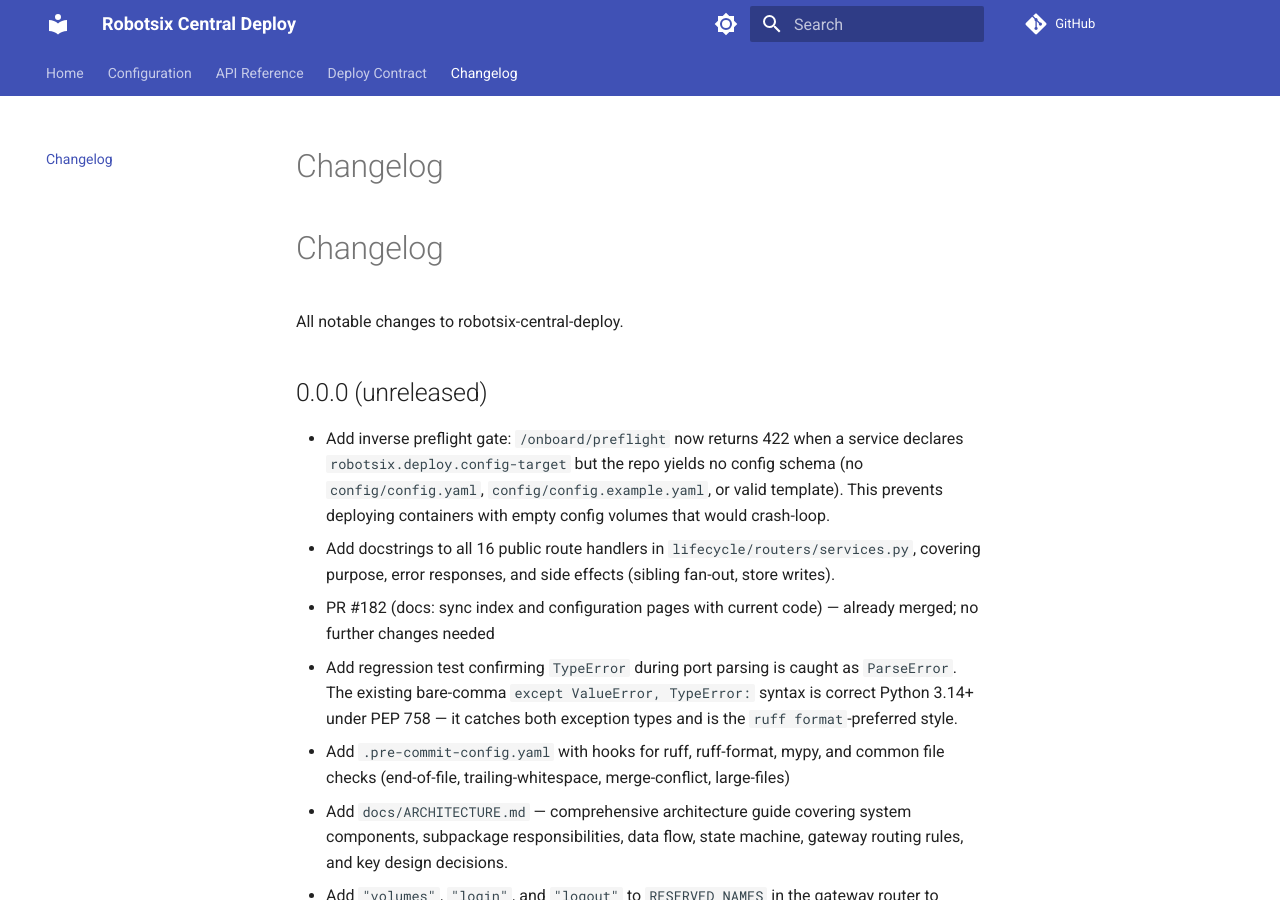
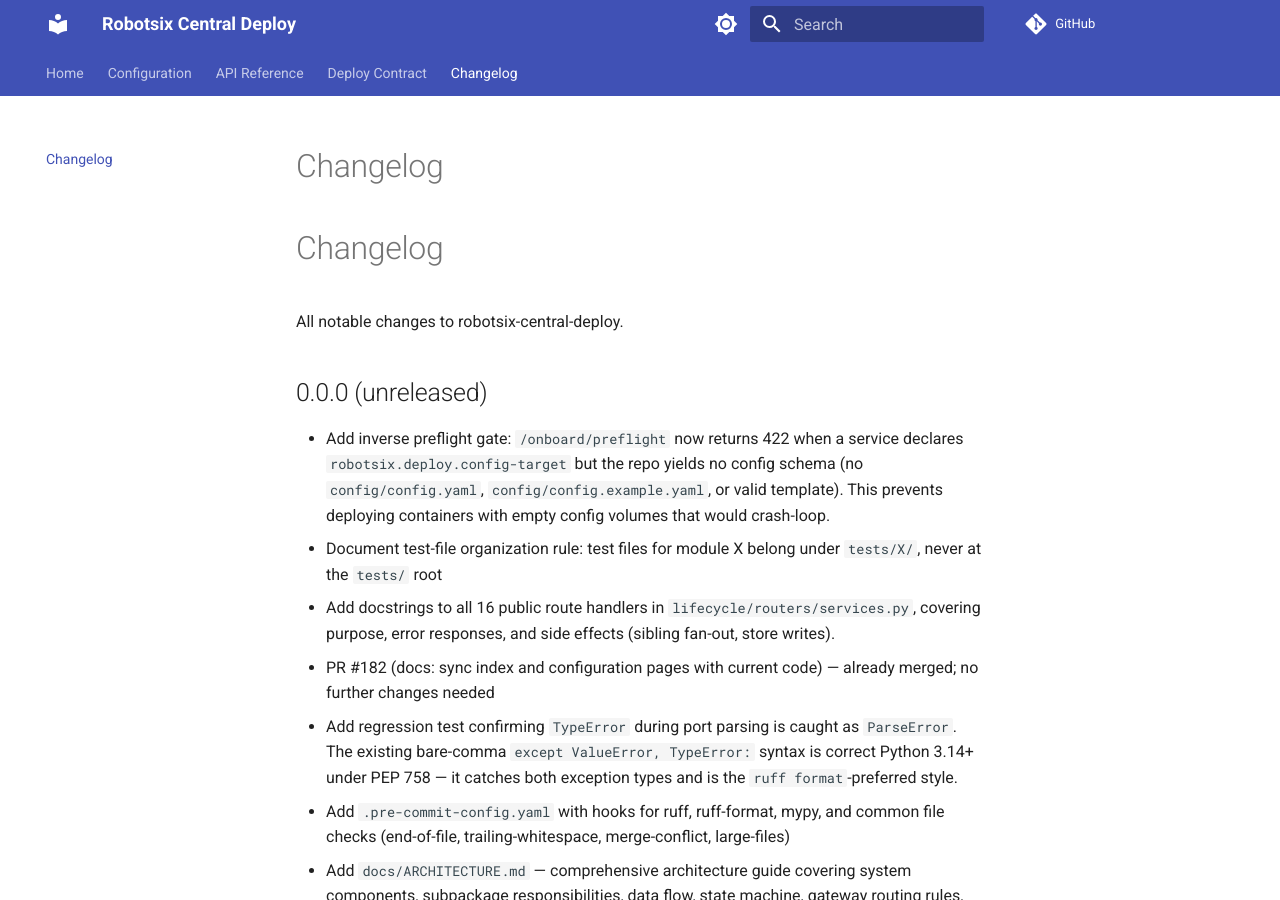
Before and after one commit to damien-robotsix/robotsix-central-deploy, an MkDocs documentation site: the page built from docs/changelog.md, in a window 1280 px wide and 900 px high. Built offline with MkDocs 1.6.1 and Material for MkDocs 9.7.7, drawn with Linux system fonts in a browser that asks for light colours; comment, search, counter and statistics services are not loaded.

Commit message:
mill: AGENT.md: File Structure — Test files for module X belong under `tests/X/`, never at the `tests/` root. Ev… (20260702T115158Z-agent-md-file-structure-test-files-for-m-9f14)

```diff
--- a/CHANGELOG.md
+++ b/CHANGELOG.md
@@ -5,6 +5,7 @@
 ## 0.0.0 (unreleased)
 
 - Add inverse preflight gate: `/onboard/preflight` now returns 422 when a service declares `robotsix.deploy.config-target` but the repo yields no config schema (no `config/config.yaml`, `config/config.example.yaml`, or valid template). This prevents deploying containers with empty config volumes that would crash-loop.
+- Document test-file organization rule: test files for module X belong under `tests/X/`, never at the `tests/` root
 - Add docstrings to all 16 public route handlers in `lifecycle/routers/services.py`, covering purpose, error responses, and side effects (sibling fan-out, store writes).
 - PR #182 (docs: sync index and configuration pages with current code) — already merged; no further changes needed
 - Add regression test confirming `TypeError` during port parsing is caught as `ParseError`. The existing bare-comma `except ValueError, TypeError:` syntax is correct Python 3.14+ under PEP 758 — it catches both exception types and is the `ruff format`-preferred style.
```
Also changed, not shown: AGENT.md (+2 -0 lines).
